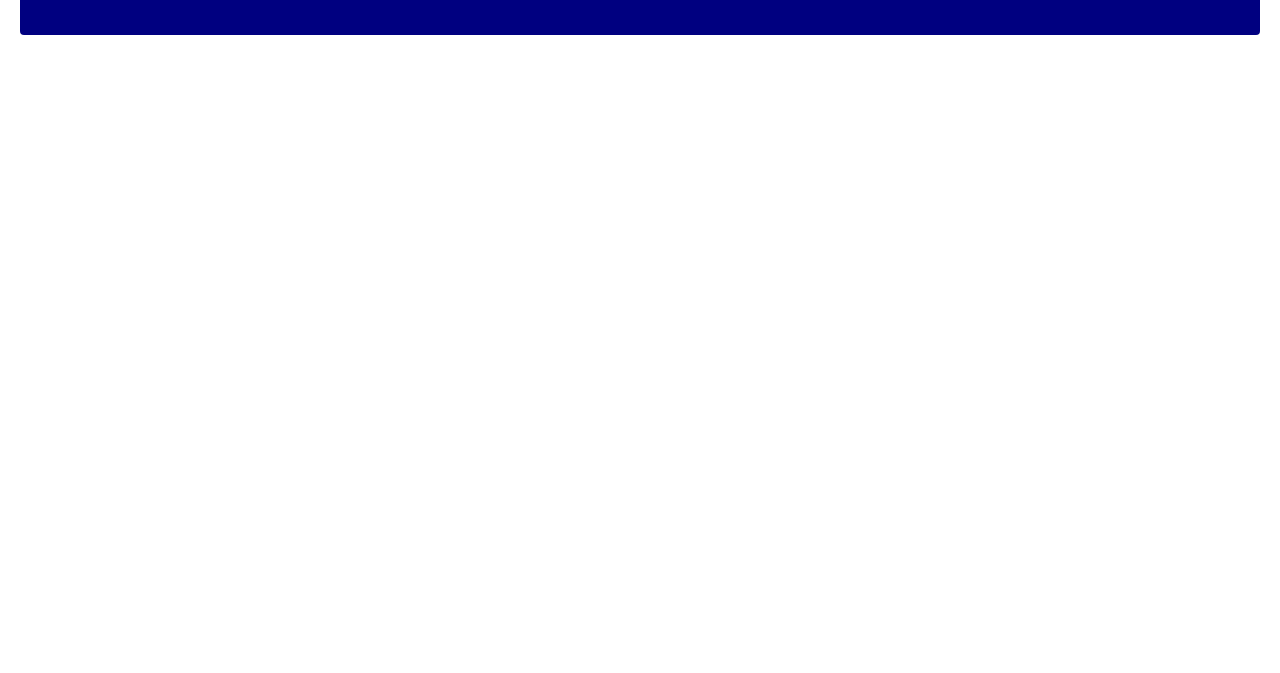
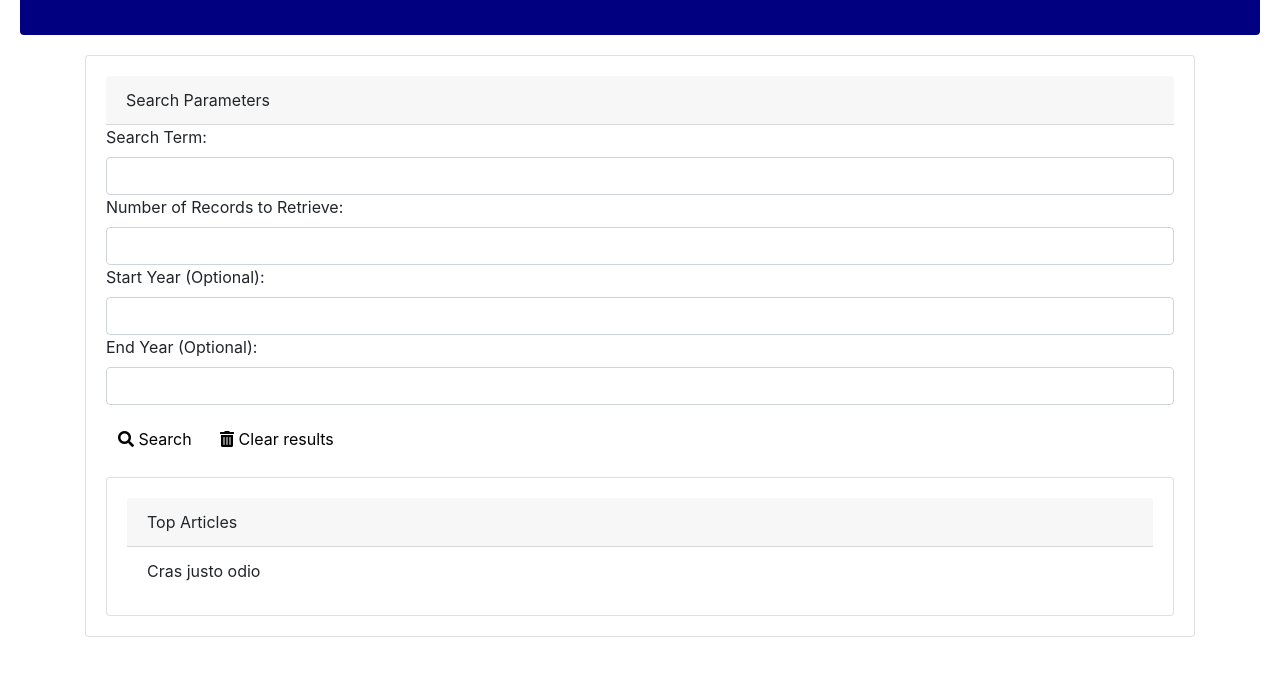
Before and after one commit to nasakib/nyt-scrapper, a plain HTML site: page index.html in a window 1280 px wide. Shown: the part 81-754 px from the top of the page. Drawn offline with nearby package versions, Linux system fonts and the light colour scheme.

Commit message:
Try pulling this

```diff
--- a/Assets/style.css
+++ b/Assets/style.css
@@ -4,3 +4,14 @@
   padding: 30px;
   margin: 0 20px;
 }
+.card {
+  padding: 20px;
+}
+.card:last-child {
+  margin-top: 20px;
+}
+.btn-outlin-primary,
+.btn {
+  border: 0px;
+  color: black;
+}
--- a/index.html
+++ b/index.html
@@ -29,6 +29,41 @@
     <nav class="nav rounded justify-content-center">
       <h1><i class="far fa-newspaper"></i>New York Times Search</h1>
     </nav>
+    <div class="container">
+      <div class="card" style="width: 100%;">
+        <div class="card-header">
+          Search Parameters
+        </div>
+        <div class="form-group">
+          <label>Search Term:</label>
+          <input type="search" class="form-control" id="search-term" />
+          <label>Number of Records to Retrieve:</label>
+          <input type="number" class="form-control" id="number-of-records" />
+          <label>Start Year (Optional):</label>
+          <input type="number" class="form-control" id="start-year" />
+          <label>End Year (Optional):</label>
+          <input type="number" class="form-control" id="end-year" />
+        </div>
+        <div class="row">
+          <div class="col">
+            <button class="btn btn-outline-primary" id="search">
+              <i class="fas fa-search"></i> Search
+            </button>
+            <button class="btn btn-outline-primary" id="clear">
+              <i class="fas fa-trash-alt"></i> Clear results
+            </button>
+          </div>
+        </div>
+        <div class="card" style="width: 100%">
+          <div class="card-header">
+            Top Articles
+          </div>
+          <ul class="list-group list-group-flush">
+            <li class="list-group-item">Cras justo odio</li>
+          </ul>
+        </div>
+      </div>
+    </div>
     <script src="https://cdnjs.cloudflare.com/ajax/libs/jquery/3.2.1/jquery.min.js"></script>
     <script type="text/javascript"></script>
   </body>
```
